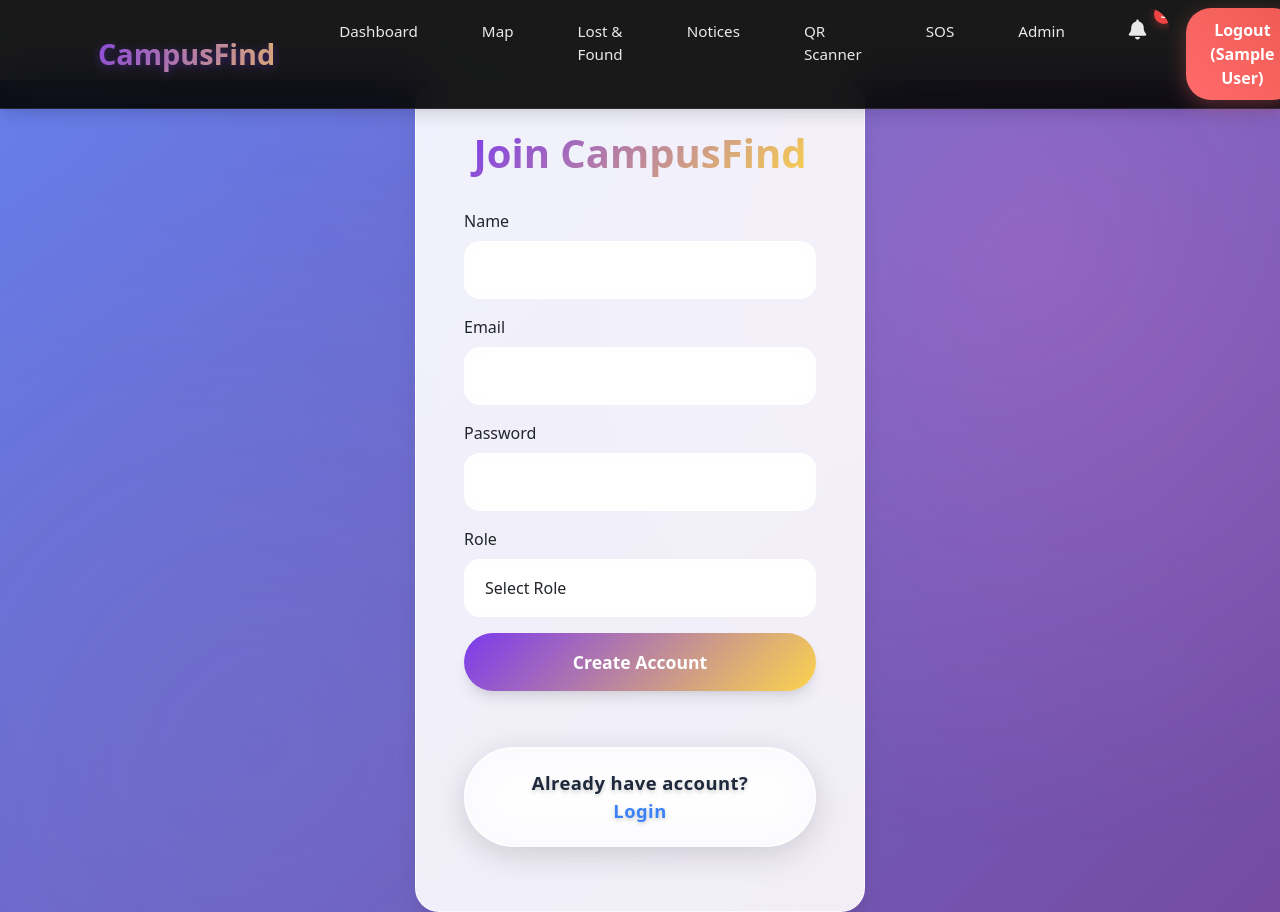
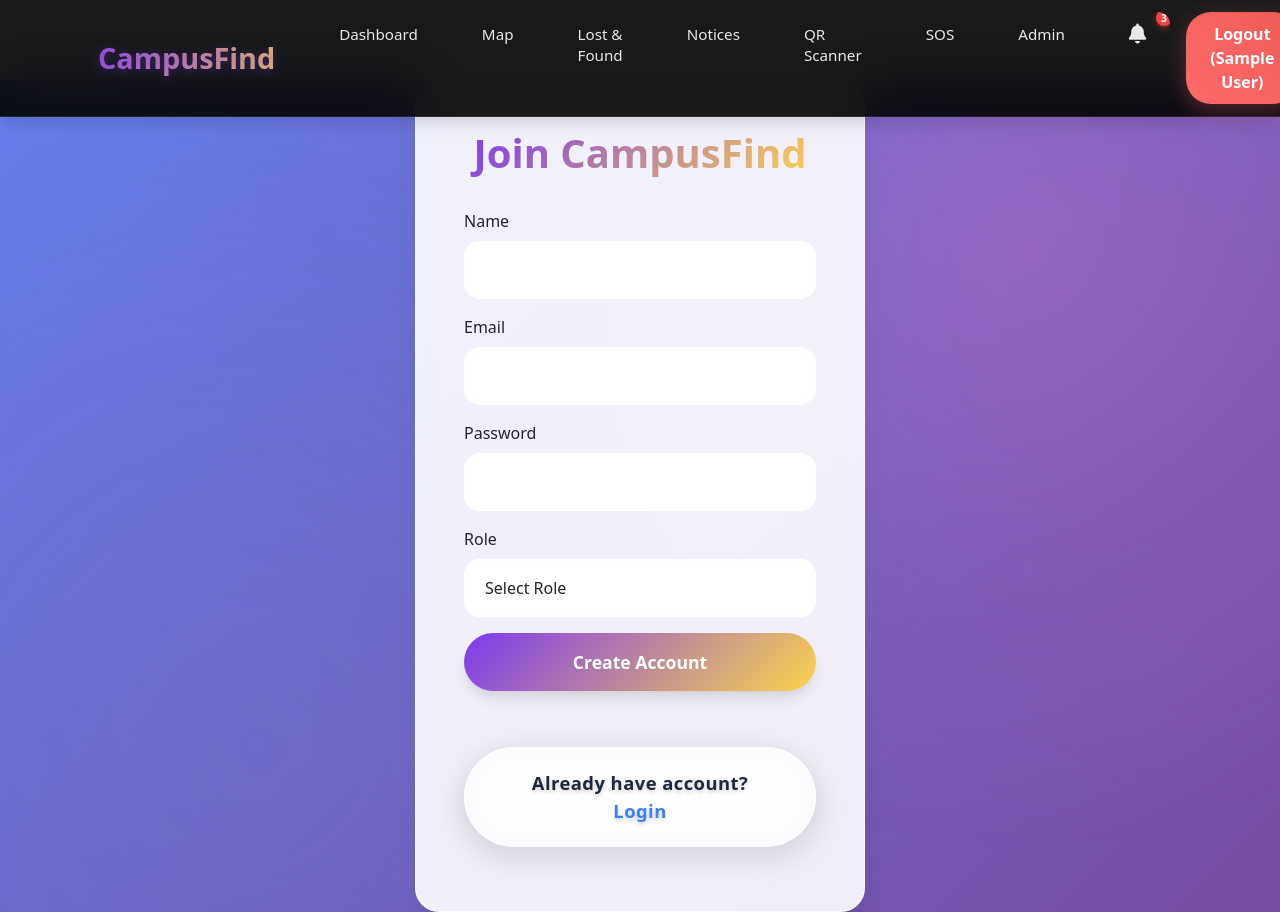
Before and after one commit to Dikshit-singh02/CampusFind, a React (Create React App) app in the folder campusfind-frontend/: page /signup in a window 1280 px wide. Built offline with nearby package versions, Linux system fonts and the light colour scheme; sample sign-in values are in the browser's storage.

Commit message:
some changes

```diff
--- a/campusfind-frontend/src/App.js
+++ b/campusfind-frontend/src/App.js
@@ -21,7 +21,7 @@ const PrivateRoute = ({ children }) => {
   return token ? (
         <div className="d-flex">
           <Sidebar />
-      <div className="flex-grow-1 ms-sidebar" style={{marginLeft: '250px'}}>
+          <div className="flex-grow-1 ms-sidebar" style={{marginLeft: '280px'}}>
             {children}
           </div>
         </div>
@@ -46,7 +46,7 @@ const AdminRoute = ({ children }) => {
   return (
         <div className="d-flex">
           <Sidebar />
-      <div className="flex-grow-1 ms-sidebar" style={{marginLeft: '250px'}}>
+          <div className="flex-grow-1 ms-sidebar" style={{marginLeft: '280px'}}>
             {children}
           </div>
         </div>
--- a/campusfind-frontend/src/components/Navbar.css
+++ b/campusfind-frontend/src/components/Navbar.css
@@ -6,6 +6,7 @@
   left: 0;
   right: 0;
   z-index: 1000;
+  padding: 0.75rem 2rem !important;
   background: var(--primary-dark) !important;
   backdrop-filter: blur(25px) !important;
   -webkit-backdrop-filter: blur(25px) !important;
@@ -59,13 +60,23 @@
 .nav-link-enhanced {
   color: rgba(255, 255, 255, 0.9) !important;
   font-weight: 500 !important;
-  padding: 12px 24px !important;
-  margin: 0 8px !important;
-  border-radius: 25px !important;
+  padding: 0.75rem 1.5rem !important;
+  margin: 0 0.5rem !important;
+  border-radius: 12px !important;
   transition: all 0.3s cubic-bezier(0.4, 0, 0.2, 1) !important;
   position: relative !important;
   overflow: hidden !important;
   font-size: 0.95rem !important;
+  border-bottom: 3px solid transparent;
+  display: flex;
+  align-items: center;
+  line-height: 1.4;
+}
+
+.nav-link-enhanced.active {
+  border-bottom-color: var(--primary-color) !important;
+  background: rgba(255,255,255,0.05) !important;
+  box-shadow: inset 0 -2px 0 var(--primary-color) !important;
 }
 
 .nav-link-enhanced::before {
@@ -103,20 +114,32 @@
 
 .notification-badge {
   position: absolute;
-  top: -4px;
-  right: -4px;
+  top: -2px;
+  right: -2px;
   background: #ef4444;
   color: white;
   border-radius: 50%;
-  width: 20px;
-  height: 20px;
-  font-size: 0.7rem;
+  width: 16px;
+  height: 16px;
+  font-size: 0.65rem;
   font-weight: 700;
   display: flex;
   align-items: center;
   justify-content: center;
-  box-shadow: 0 2px 8px rgba(239,68,68,0.4);
+  box-shadow: 0 2px 6px rgba(239,68,68,0.5);
   animation: pulse 2s infinite;
+}
+
+.notification-dot {
+  position: absolute;
+  top: 2px;
+  right: 2px;
+  width: 8px;
+  height: 8px;
+  background: #ef4444;
+  border-radius: 50%;
+  border: 2px solid white;
+  animation: pulse-dot 1.5s infinite;
 }
 
 @keyframes pulse {
@@ -125,8 +148,8 @@
 }
 
 .logout-btn-enhanced:hover {
-  transform: translateY(-3px) !important;
-  box-shadow: 0 10px 30px rgba(255, 107, 107, 0.4) !important;
+  transform: translateY(-3px) scale(1.05) !important;
+  box-shadow: 0 15px 40px rgba(255, 107, 107, 0.5) !important;
   background: linear-gradient(45deg, #ff5252, #e53935) !important;
 }
 
--- a/campusfind-frontend/src/components/Sidebar.css
+++ b/campusfind-frontend/src/components/Sidebar.css
@@ -1,17 +1,17 @@
 /* Enhanced Sidebar Styles - Matching Dashboard Theme */
 
 .sidebar-root {
-  width: 250px;
-  height: 100vh;
+  width: 280px;
+  height: calc(100vh - 80px);
   position: fixed;
   left: 0;
-  top: 56px;
+  top: 80px;
   background: var(--glass-bg);
   backdrop-filter: blur(20px);
   -webkit-backdrop-filter: blur(20px);
   border-right: 1px solid var(--border-light);
   box-shadow: var(--shadow-md);
-  z-index: 1000;
+  z-index: 999;
   overflow-y: auto;
   transition: all 0.3s ease;
 }
```
Lines whose indentation alone changed are shown as unchanged.
